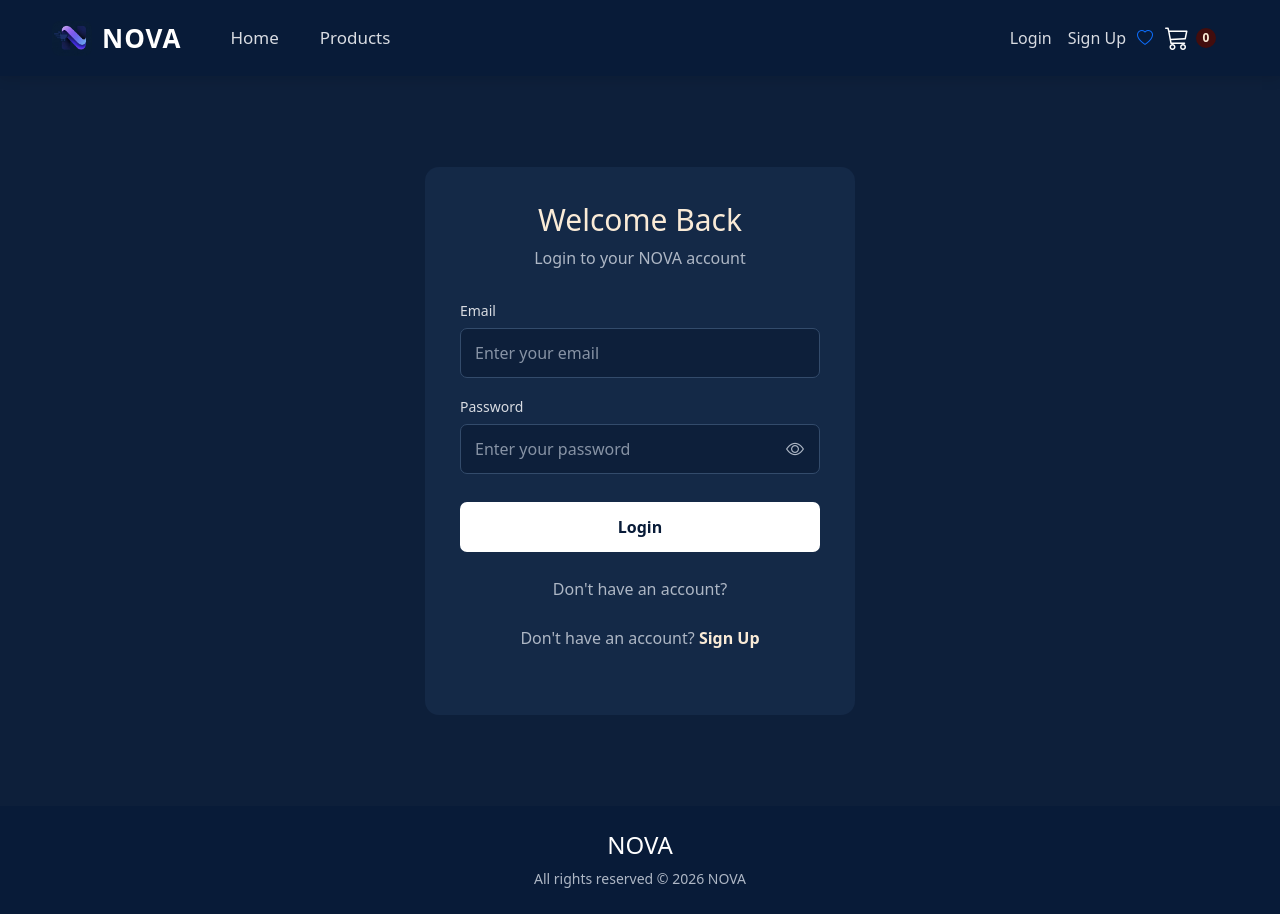
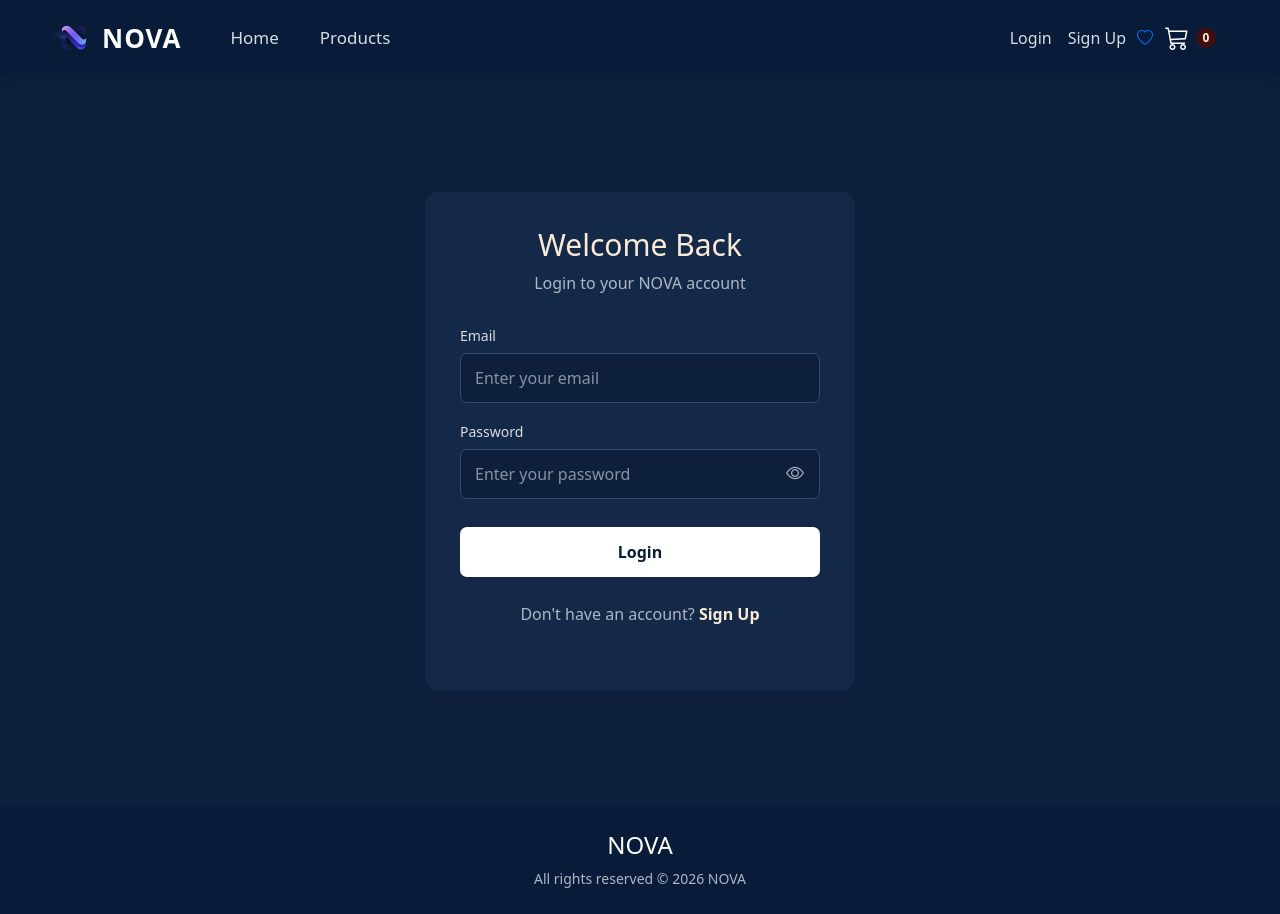
Before and after one commit to Jana-Shrief/Nova-store, a React (Vite) app in the folder NOVA-project/: page /login in a window 1280 px wide. Built offline with nearby package versions, Linux system fonts and the light colour scheme.

Commit message:
new upload

```diff
--- a/NOVA-project/src/components/Login/Login.jsx
+++ b/NOVA-project/src/components/Login/Login.jsx
@@ -45,10 +45,7 @@ export default function Login() {
             </form>
             <p className={styles.signupText}>
                 Don't have an account?
-                <p className={styles.signupText}>
-                    Don't have an account?
                     <Link to="/signup"> Sign Up</Link>
-                </p>
             </p>
         </div>
     </div>
```
